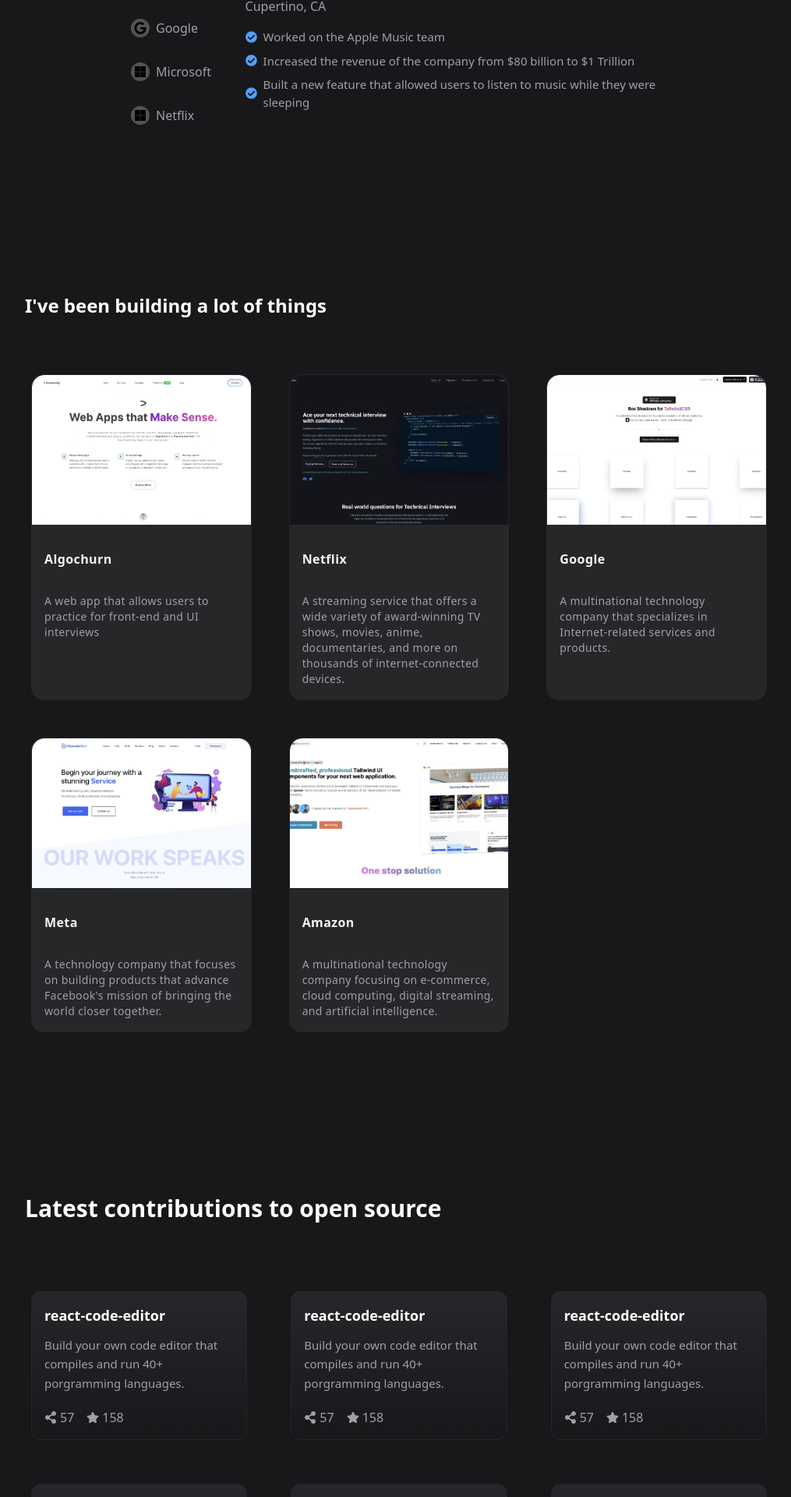
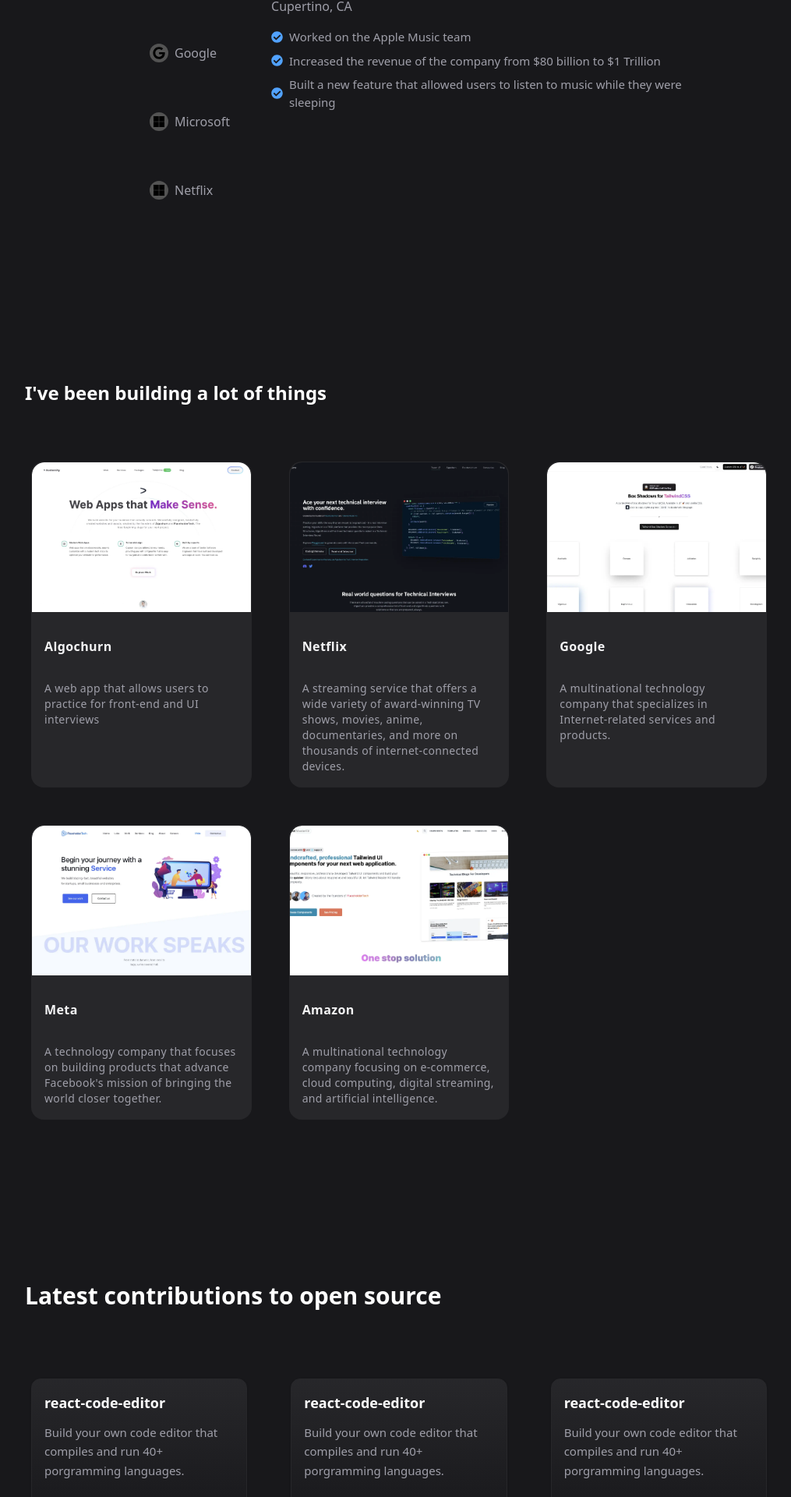
Before and after one commit to wizzcode01/devpro-project, a React (Vite) app: page / in a window 1280 px wide. Shown: the part 872-2792 px from the top of the page at 78% size, without its empty margins (128-1143 px from the left). Built offline with nearby package versions, Linux system fonts and the light colour scheme.

Commit message:
added files

```diff
--- a/src/components/Contributions.jsx
+++ b/src/components/Contributions.jsx
@@ -17,7 +17,8 @@
                  }, {
                     icon: <FaStar/>,
                     num: 158
-             }]
+                 }],
+               link: "https://github.com/manuarora700/react-code-editor"
             },
             {
                 title: "react-code-editor",
@@ -28,7 +29,8 @@
                  }, {
                     icon: <FaStar/>,
                     num: 158
-             }]
+                 }],
+                 link: "https://github.com/manuarora700/simple-developer-portfolio-website"
             },
             {
                 title: "react-code-editor",
@@ -39,7 +41,8 @@
                  }, {
                     icon: <FaStar/>,
                     num: 158
-             }]
+                 }],
+                 link: "https://github.com/manuarora700/devmedium"
             },
             {
                 title: "react-code-editor",
@@ -50,7 +53,8 @@
                  }, {
                     icon: <FaStar/>,
                     num: 158
-             }]
+                 }],
+                 link: "https://github.com/manuarora700/tictactoe"
             },
             {
                 title: "react-code-editor",
@@ -61,7 +65,8 @@
                  }, {
                     icon: <FaStar/>,
                     num: 158
-             }]
+                 }],
+                 link: "https://github.com/manuarora700/sendgrid-contact-form"
             },
             {
                 title: "react-code-editor",
@@ -72,7 +77,8 @@
                  }, {
                     icon: <FaStar/>,
                     num: 158
-             }]
+                 }],
+                 link: "https://github.com/manuarora700/100-days-interview-preparation"
             },
             {
                 title: "react-code-editor",
@@ -83,7 +89,8 @@
                  }, {
                     icon: <FaStar/>,
                     num: 158
-             }]
+                 }],
+                 link: "https://github.com/manuarora700/tictactoe"
             },
             {
                 title: "react-code-editor",
@@ -94,7 +101,8 @@
                  }, {
                     icon: <FaStar/>,
                     num: 158
-             }]
+                 }],
+                 link: "https://github.com/manuarora700/hashnode-github-backup"
             },
             {
                 title: "react-code-editor",
@@ -105,8 +113,9 @@
                  }, {
                     icon: <FaStar/>,
                     num: 158
-             }]
-        }
+                 }],
+                 link: "https://github.com/manuarora700/100-days-interview-preparation"
+            },
     ]
    return (
       <div className="max-w-5xl mx-auto  relative mb-20 px-8">
@@ -115,7 +124,8 @@
          </h1>
          <div className="grid grid-cols-1 md:grid-cols-2 lg:grid-cols-3 max-w-5xl mx-auto mt-20 gap-10">
                {contributions.map((array, index) => (
-                   <div
+                   <a
+                     href={array?.link}
                      key={index}
                      className="relative group p-2 rounded-2xl "
                      onMouseEnter={() => setHoveredIndex(index)}
@@ -155,7 +165,7 @@
                      ))}
                      </div>
                      </div>
-                     </div>
+                     </a>
                   ))}
 
        </div>
--- a/src/components/Navbar.jsx
+++ b/src/components/Navbar.jsx
@@ -19,7 +19,7 @@
   return (
     <div className="flex justify-evenly lg:max-w-6xl mx-auto md:w-full w-[90%] relative">
       <div className="bg-zinc-800 text-white border border-[#3f3f3f] flex items-center rounded-2xl h-13 px-4 w-[95%] md:w-2xl lg:mr-14 mt-7">
-        <div className="flex items-center gap-4 md:gap-12 font-semibold w-full justify-between">
+        <div className="flex items-center gap-4 md:gap-12 font-semibold w-96 justify-between">
           <Link to="/" className="flex items-center gap-2 ">
             <div className="w-8 h-8 flex items-center justify-center font-bold rounded-full overflow-hidden">
               <img src={Logo} alt="logo-img" className="rounded-full" />
@@ -28,7 +28,7 @@
           </Link>
 
           {/* Desktop Nav */}
-          <nav className="hidden md:flex items-center gap-8 text-[15px] font-semibold">
+          <nav className="hidden md:flex items-center gap-8 text-[15px] w-96 font-semibold">
             {navLinks.map((link, index) => (
               <div
                 key={index}
@@ -39,7 +39,7 @@
                 <AnimatePresence>
                   {hoveredIndex === index && (
                     <motion.span
-                      className="absolute inset-0 bg-neutral-200/10 dark:bg-zinc-700/80 rounded-2xl"
+                      className="absolute inset-0 bg-neutral-200/10 dark:bg-zinc-700/80 rounded-2xl z-0"
                       layoutId={"hoverNavbar"}
                       initial={{ opacity: 0 }}
                       animate={{ opacity: 1, transition: { duration: 0.2 } }}
--- a/src/components/Work.jsx
+++ b/src/components/Work.jsx
@@ -1,8 +1,9 @@
 import { useState } from "react"
 import { FaApple, FaGoogle, FaMicrosoft, FaMarker, FaCheckCircle, FaCheck } from "react-icons/fa"
-// import { BackgroundBeamsWithCollision } from "@/components/ui/background-beams-with-collision";
+import { AnimatePresence, motion } from "framer-motion";
 
 const Work = () => {
+   const [hoveredIndex, setHoveredIndex] = useState(null);
     const companies = [
         {
           name : "Apple",
@@ -120,19 +121,40 @@
         <div className="lg:flex lg:flex-row flex flex-col gap-5 lg:m-20 m-5">
               <div className="flex lg:flex-col gap-8 relative z-20 lg:p-6 p-1 overflow-x-auto whitespace-nowrap ">
                 {companies.map((company, index) => (
-                <div
-                key={index}
-                    onClick={() => setCompanyDetail(companyDetail === index? 0 : index)}
-                    className={`flex items-center gap-2 rounded cursor-pointer transition-all ${companyDetail === index? "bg-[#3d3d3d] px-4 py-2" : ""}`}>
-                    <button className="rounded-full p-1 bg-[#535353]">
+                  <div
+                    key={index}
+                    className="relative group rounded-2xl px-2 py-2 cursor-pointer"
+                    onMouseEnter={() => setHoveredIndex(index)}
+                    onMouseLeave={() => setHoveredIndex(null)}
+                  >
+                    <AnimatePresence>
+                      {hoveredIndex === index && (
+                        <motion.span
+                          className="absolute inset-0 bg-neutral-200/10 dark:bg-zinc-700/80 rounded-lg"
+                          layoutId={"hoverWork"}
+                          initial={{ opacity: 0 }}
+                          animate={{ opacity: 1, transition: { duration: 0.2 } }}
+                          exit={{ opacity: 0, transition: { duration: 0.15, delay: 0.1 } }}
+                        />
+                      )}
+                    </AnimatePresence>
+                 <div
+                  key={index}
+                  onClick={() => setCompanyDetail(companyDetail === index ? 0 : index)}
+                  className={`relative z-20 flex items-center gap-2 rounded-lg cursor-pointer transition-all duration-200
+                    px-4 py-2
+                    ${companyDetail === index ? "bg-neutral-200/10 dark:bg-zinc-700/80" : ""}`}
+                >
+                  <div className="rounded-full p-1 bg-[#535353] flex items-center justify-center">
                     {company.icon}
-                    </button>
-                    <button className="text-zinc-400">
-                    {company.name}
-                    </button>
+                  </div>
+                  <span className="text-zinc-400 font-medium">{company.name}</span>
                 </div>
-                ))}
+
+                </div>
+                  ))}
               </div>
+
 
             <div
               className="flex flex-col gap-4 mb-4">
--- a/src/pages/ContributionsPage.jsx
+++ b/src/pages/ContributionsPage.jsx
@@ -16,7 +16,8 @@
                  }, {
                     icon: <FaStar/>,
                     num: 158
-                 }]
+                 }],
+               link: "https://github.com/manuarora700/react-code-editor"
             },
             {
                 title: "react-code-editor",
@@ -27,7 +28,8 @@
                  }, {
                     icon: <FaStar/>,
                     num: 158
-                 }]
+                 }],
+                 link: "https://github.com/manuarora700/simple-developer-portfolio-website"
             },
             {
                 title: "react-code-editor",
@@ -38,7 +40,8 @@
                  }, {
                     icon: <FaStar/>,
                     num: 158
-                 }]
+                 }],
+                 link: "https://github.com/manuarora700/devmedium"
             },
             {
                 title: "react-code-editor",
@@ -49,7 +52,8 @@
                  }, {
                     icon: <FaStar/>,
                     num: 158
-                 }]
+                 }],
+                 link: "https://github.com/manuarora700/tictactoe"
             },
             {
                 title: "react-code-editor",
@@ -60,7 +64,8 @@
                  }, {
                     icon: <FaStar/>,
                     num: 158
-                 }]
+                 }],
+                 link: "https://github.com/manuarora700/sendgrid-contact-form"
             },
             {
                 title: "react-code-editor",
@@ -71,7 +76,8 @@
                  }, {
                     icon: <FaStar/>,
                     num: 158
-                 }]
+                 }],
+                 link: "https://github.com/manuarora700/100-days-interview-preparation"
             },
             {
                 title: "react-code-editor",
@@ -82,7 +88,8 @@
                  }, {
                     icon: <FaStar/>,
                     num: 158
-                 }]
+                 }],
+                 link: "https://github.com/manuarora700/tictactoe"
             },
             {
                 title: "react-code-editor",
@@ -93,7 +100,8 @@
                  }, {
                     icon: <FaStar/>,
                     num: 158
-                 }]
+                 }],
+                 link: "https://github.com/manuarora700/hashnode-github-backup"
             },
             {
                 title: "react-code-editor",
@@ -104,95 +112,8 @@
                  }, {
                     icon: <FaStar/>,
                     num: 158
-                 }]
-            },
-             {
-                title: "react-code-editor",
-                desc: "Build your own code editor that compiles and run 40+ porgramming languages.",
-                icons : [{
-                    icon: <FaShareAlt/>,
-                    num: 57,
-                 }, {
-                    icon: <FaStar/>,
-                    num: 158
-                 }]
-            },
-             {
-                title: "react-code-editor",
-                desc: "Build your own code editor that compiles and run 40+ porgramming languages.",
-                icons : [{
-                    icon: <FaShareAlt/>,
-                    num: 57,
-                 }, {
-                    icon: <FaStar/>,
-                    num: 158
-                 }]
-            },
-             {
-                title: "react-code-editor",
-                desc: "Build your own code editor that compiles and run 40+ porgramming languages.",
-                icons : [{
-                    icon: <FaShareAlt/>,
-                    num: 57,
-                 }, {
-                    icon: <FaStar/>,
-                    num: 158
-                 }]
-            },
-             {
-                title: "react-code-editor",
-                desc: "Build your own code editor that compiles and run 40+ porgramming languages.",
-                icons : [{
-                    icon: <FaShareAlt/>,
-                    num: 57,
-                 }, {
-                    icon: <FaStar/>,
-                    num: 158
-                 }]
-            },
-             {
-                title: "react-code-editor",
-                desc: "Build your own code editor that compiles and run 40+ porgramming languages.",
-                icons : [{
-                    icon: <FaShareAlt/>,
-                    num: 57,
-                 }, {
-                    icon: <FaStar/>,
-                    num: 158
-                 }]
-            },
-             {
-                title: "react-code-editor",
-                desc: "Build your own code editor that compiles and run 40+ porgramming languages.",
-                icons : [{
-                    icon: <FaShareAlt/>,
-                    num: 57,
-                 }, {
-                    icon: <FaStar/>,
-                    num: 158
-                 }]
-            },
-             {
-                title: "react-code-editor",
-                desc: "Build your own code editor that compiles and run 40+ porgramming languages.",
-                icons : [{
-                    icon: <FaShareAlt/>,
-                    num: 57,
-                 }, {
-                    icon: <FaStar/>,
-                    num: 158
-                 }]
-            },
-             {
-                title: "react-code-editor",
-                desc: "Build your own code editor that compiles and run 40+ porgramming languages.",
-                icons : [{
-                    icon: <FaShareAlt/>,
-                    num: 57,
-                 }, {
-                    icon: <FaStar/>,
-                    num: 158
-                 }]
+                 }],
+                 link: "https://github.com/manuarora700/100-days-interview-preparation"
             },
              {
                 title: "react-code-editor",
@@ -204,6 +125,103 @@
                     icon: <FaStar/>,
                     num: 158
                  }],
+                 link: "https://github.com/manuarora700/javascript-interview-questions"
+            },
+             {
+                title: "react-code-editor",
+                desc: "Build your own code editor that compiles and run 40+ porgramming languages.",
+                icons : [{
+                    icon: <FaShareAlt/>,
+                    num: 57,
+                 }, {
+                    icon: <FaStar/>,
+                    num: 158
+                 }],
+                 link: "https://github.com/manuarora700/react-onrender"
+            },
+             {
+                title: "react-code-editor",
+                desc: "Build your own code editor that compiles and run 40+ porgramming languages.",
+                icons : [{
+                    icon: <FaShareAlt/>,
+                    num: 57,
+                 }, {
+                    icon: <FaStar/>,
+                    num: 158
+                 }],
+                 link: "https://github.com/manuarora700/create-react-app"
+            },
+             {
+                title: "react-code-editor",
+                desc: "Build your own code editor that compiles and run 40+ porgramming languages.",
+                icons : [{
+                    icon: <FaShareAlt/>,
+                    num: 57,
+                 }, {
+                    icon: <FaStar/>,
+                    num: 158
+                 }],
+                 link: "https://github.com/manuarora700/portfolio"
+            },
+             {
+                title: "react-code-editor",
+                desc: "Build your own code editor that compiles and run 40+ porgramming languages.",
+                icons : [{
+                    icon: <FaShareAlt/>,
+                    num: 57,
+                 }, {
+                    icon: <FaStar/>,
+                    num: 158
+                 }],
+                 link: "https://github.com/manuarora700/tailwind-vanillajs-boilerplate"
+            },
+             {
+                title: "react-code-editor",
+                desc: "Build your own code editor that compiles and run 40+ porgramming languages.",
+                icons : [{
+                    icon: <FaShareAlt/>,
+                    num: 57,
+                 }, {
+                    icon: <FaStar/>,
+                    num: 158
+                 }],
+                 link: "https://github.com/manuarora700/swagshop"
+            },
+             {
+                title: "react-code-editor",
+                desc: "Build your own code editor that compiles and run 40+ porgramming languages.",
+                icons : [{
+                    icon: <FaShareAlt/>,
+                    num: 57,
+                 }, {
+                    icon: <FaStar/>,
+                    num: 158
+                 }],
+                 link:"https://github.com/manuarora700/awesome-tech-blogs"
+            },
+             {
+                title: "react-code-editor",
+                desc: "Build your own code editor that compiles and run 40+ porgramming languages.",
+                icons : [{
+                    icon: <FaShareAlt/>,
+                    num: 57,
+                 }, {
+                    icon: <FaStar/>,
+                    num: 158
+                 }],
+                 link: "https://github.com/manuarora700/fireship.io"
+            },
+             {
+                title: "react-code-editor",
+                desc: "Build your own code editor that compiles and run 40+ porgramming languages.",
+                icons : [{
+                    icon: <FaShareAlt/>,
+                    num: 57,
+                 }, {
+                    icon: <FaStar/>,
+                    num: 158
+                 }],
+                 link: "https://github.com/manuarora700/mapfvisualizer"
 
             },
              {
@@ -215,7 +233,8 @@
                  }, {
                     icon: <FaStar/>,
                     num: 158
-                 }]
+                 }],
+                 link: "https://github.com/manuarora700/data-structures-algorithms-interviews"
             },
              {
                 title: "react-code-editor",
@@ -226,7 +245,8 @@
                  }, {
                     icon: <FaStar/>,
                     num: 158
-                 }]
+                 }],
+                 link: "https://github.com/manuarora700/opensource.razorpay.com"
             }
         ]
     return (
@@ -245,7 +265,8 @@
     </div>
      <div className="grid grid-cols-1 md:grid-cols-2 lg:grid-cols-3 max-w-5xl mx-auto md:mt-20 mt-10 gap-10 p-6">
                    {contributions.map((array, index) => (
-                   <div
+                   <a
+                     href={array?.link}
                      key={index}
                      className="relative group p-2 rounded-2xl "
                      onMouseEnter={() => setHoveredIndex(index)}
@@ -289,7 +310,7 @@
                ))}
                </div>
                </div>
-             </div>
+             </a>
           ))}
        </div>
        <div className="flex justify-center items-center">
```
Lines whose indentation alone changed are shown as unchanged.
